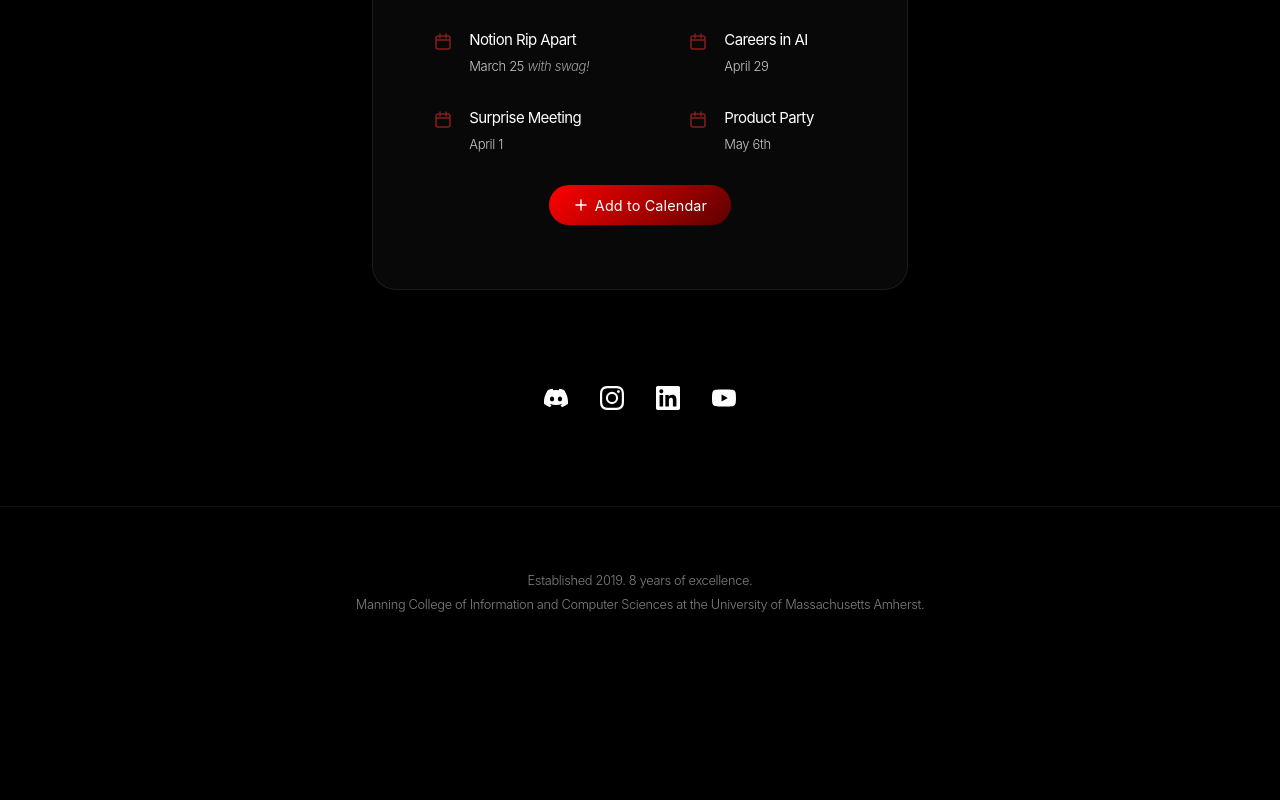
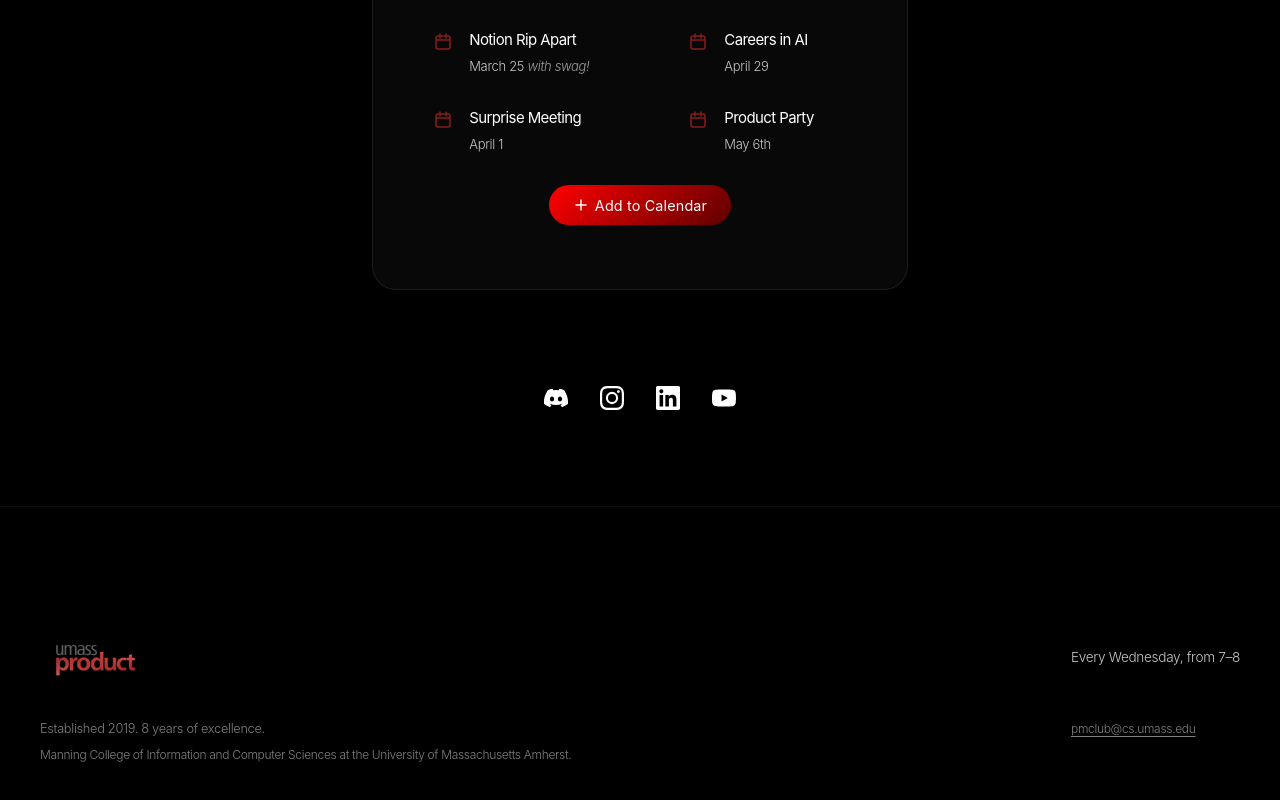
Before and after one commit to umassproduct/umassproduct.github.io, a React (Vite) app: page / in a window 1280 px wide. Shown: the part 1721-2521 px from the top of the page. Before the commit the page ends 2401 px from the top, so only its background shows below. Built offline with nearby package versions, Linux system fonts and the light colour scheme.

Commit message:
nice footer

```diff
--- a/src/components/Footer/Footer.css
+++ b/src/components/Footer/Footer.css
@@ -1,19 +1,74 @@
 .footer {
   border-top: 1px solid var(--glass-border);
-  padding: var(--space-lg) var(--space-md);
-  text-align: center;
+  padding: var(--space-xl) var(--space-md) var(--space-lg);
 }
 
 .footer__inner {
   max-width: var(--max-width);
   margin: 0 auto;
-  display: flex;
-  flex-direction: column;
+}
+
+.footer__grid {
+  display: grid;
+  grid-template-columns: 1fr auto;
+  grid-template-areas:
+    "logo    socials"
+    "estab   email"
+    "manning .";
+  row-gap: 6px;
+  column-gap: var(--space-xl);
   align-items: center;
-  gap: var(--space-md);
+}
+
+.footer__logo {
+  grid-area: logo;
+  height: 110px;
+  width: auto;
+}
+
+.footer__socials {
+  grid-area: socials;
+}
+
+.footer__established {
+  grid-area: estab;
+  font-size: 0.8rem;
+  color: var(--color-text-muted);
+}
+
+.footer__email {
+  grid-area: email;
+  font-size: 0.75rem;
+  color: var(--color-text-muted);
+  text-decoration: underline;
+  text-underline-offset: 3px;
+  white-space: nowrap;
+}
+
+.footer__email:hover {
+  color: var(--color-text-secondary);
+}
+
+.footer__meeting {
+  font-size: 0.85rem;
+  color: var(--color-text-secondary);
+  text-align: right;
 }
 
 .footer__copy {
-  font-size: 0.8rem;
+  grid-area: manning;
+  font-size: 0.75rem;
   color: var(--color-text-muted);
 }
+
+@media (max-width: 600px) {
+  .footer__grid {
+    grid-template-columns: 1fr;
+    grid-template-areas:
+      "logo"
+      "socials"
+      "estab"
+      "email"
+      "manning";
+  }
+}
--- a/src/components/Footer/Footer.jsx
+++ b/src/components/Footer/Footer.jsx
@@ -4,18 +4,21 @@ import './Footer.css'
 
 export default function Footer() {
   const location = useLocation()
-  const showSocials = location.pathname !== '/'
+  const isHome = location.pathname === '/'
 
   return (
     <footer className="footer">
       <div className="footer__inner">
-        {showSocials && (
-          <div style={{ marginBottom: 'var(--space-lg)' }}>
-            <SocialLinks />
+        <div className="footer__grid">
+          <img src="/images/logo.png" alt="UMass Product" className="footer__logo" />
+          <div className="footer__socials">
+            {isHome
+              ? <p className="footer__meeting">Every Wednesday, from 7–8</p>
+              : <SocialLinks />
+            }
           </div>
-        )}
-        <div style={{ display: 'flex', flexDirection: 'column', gap: '4px', alignItems: 'center' }}>
-          <p className="footer__copy">Established 2019. 8 years of excellence.</p>
+          <p className="footer__established">Established 2019. 8 years of excellence.</p>
+          <a href="mailto:pmclub@cs.umass.edu" className="footer__email">pmclub@cs.umass.edu</a>
           <p className="footer__copy">Manning College of Information and Computer Sciences at the University of Massachusetts Amherst.</p>
         </div>
       </div>
```
